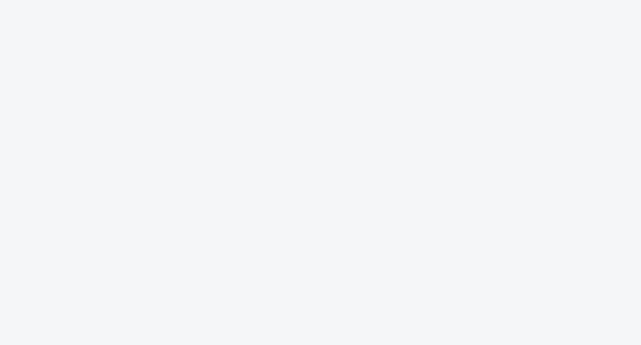
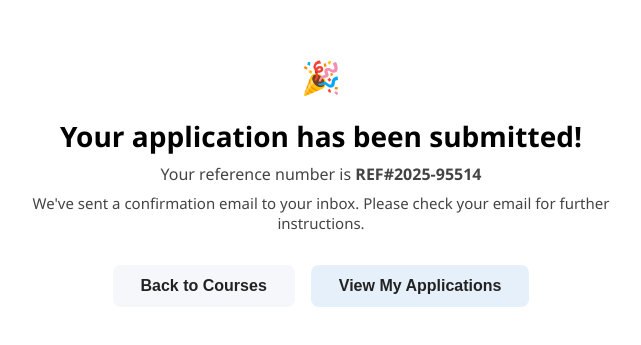
Before and after one commit to nithinrontala/Learning_Hub, a React (Create React App) app: page /application-submitted in a window 1280 px wide. Before the commit this address had no page. Shown: the part 219-564 px from the top of the page, without its empty margins (319-960 px from the left). Built offline with nearby package versions, Linux system fonts and the light colour scheme.

Commit message:
Created Submitted Form

```diff
--- a/src/App.js
+++ b/src/App.js
@@ -10,6 +10,7 @@ import Course from './components/Course';
 import ProgramHeader from './components/ProgramHeader';
 import FcourseDetail from './components/FcourseDetail';
 import ApplicationForm from './components/ApplicationForm';
+import ApplicationSubmitted from './components/ApplicationSubmitted';
 import './App.css';
 
 function App() {
@@ -43,6 +44,7 @@ function App() {
           <Route path="/program/:id" element={<ProgramHeader />} />
           <Route path="/fcourse/:id" element={<FcourseDetail />} />
           <Route path="/apply" element={<ApplicationForm />} />
+          <Route path="/application-submitted" element={<ApplicationSubmitted />} />
         </Routes>
       </div>
     </Router>
--- a/src/components/ApplicationForm.js
+++ b/src/components/ApplicationForm.js
@@ -11,7 +11,6 @@ function ApplicationForm() {
     graduationYear: '',
     statement: '',
   });
-  const [submitted, setSubmitted] = useState(false);
   const navigate = useNavigate();
   const [isHovered, setIsHovered] = useState(false);
 
@@ -22,8 +21,8 @@ function ApplicationForm() {
 
   const handleSubmit = (e) => {
     e.preventDefault();
-    setSubmitted(true);
     // Here you can handle form submission (e.g., send to API)
+    navigate('/application-submitted');
   };
 
   return (
@@ -125,11 +124,6 @@ function ApplicationForm() {
           >
             Submit
           </button>
-          {submitted && (
-            <div style={{ color: 'green', textAlign: 'center', marginTop: 10 }}>
-              Application submitted!
-            </div>
-          )}
         </form>
       </div>
     </div>
--- /dev/null
+++ b/src/components/ApplicationSubmitted.js
@@ -0,0 +1,52 @@
+import React from 'react';
+import { useNavigate } from 'react-router-dom';
+
+// Generate a unique reference number based on timestamp and a random number
+function generateReferenceNumber() {
+  const year = new Date().getFullYear();
+  const random = Math.floor(10000 + Math.random() * 90000);
+  return `REF#${year}-${random}`;
+}
+
+function ApplicationSubmitted() {
+  const navigate = useNavigate();
+  // Store the ref number in sessionStorage so it persists for this session
+  let referenceNumber = sessionStorage.getItem('applicationRef');
+  if (!referenceNumber) {
+    referenceNumber = generateReferenceNumber();
+    sessionStorage.setItem('applicationRef', referenceNumber);
+  }
+
+  return (
+    <div style={{ minHeight: '100vh', display: 'flex', alignItems: 'center', justifyContent: 'center', background: '#fff' }}>
+      <div style={{ width: '100%', maxWidth: 600, textAlign: 'center', margin: '0 auto' }}>
+        <div style={{ fontSize: 32, marginBottom: 12 }}>
+          <span role="img" aria-label="celebration">🎉</span>
+        </div>
+        <h1 style={{ fontWeight: 700, fontSize: 28, marginBottom: 8 }}>Your application has been submitted!</h1>
+        <div style={{ color: '#444', fontSize: 16, marginBottom: 8 }}>
+          Your reference number is <span style={{ fontWeight: 600 }}>{referenceNumber}</span>
+        </div>
+        <div style={{ color: '#444', fontSize: 15, marginBottom: 32 }}>
+          We've sent a confirmation email to your inbox. Please check your email for further instructions.
+        </div>
+        <div style={{ display: 'flex', justifyContent: 'center', gap: 16 }}>
+          <button
+            onClick={() => navigate('/courses')}
+            style={{ background: '#f5f7fa', color: '#222', border: 'none', borderRadius: 8, padding: '12px 28px', fontWeight: 600, fontSize: 16, cursor: 'pointer', transition: 'background 0.2s' }}
+          >
+            Back to Courses
+          </button>
+          <button
+            onClick={() => navigate('/my-applications')}
+            style={{ background: '#e6f0fa', color: '#222', border: 'none', borderRadius: 8, padding: '12px 28px', fontWeight: 600, fontSize: 16, cursor: 'pointer', transition: 'background 0.2s' }}
+          >
+            View My Applications
+          </button>
+        </div>
+      </div>
+    </div>
+  );
+}
+
+export default ApplicationSubmitted;
```
